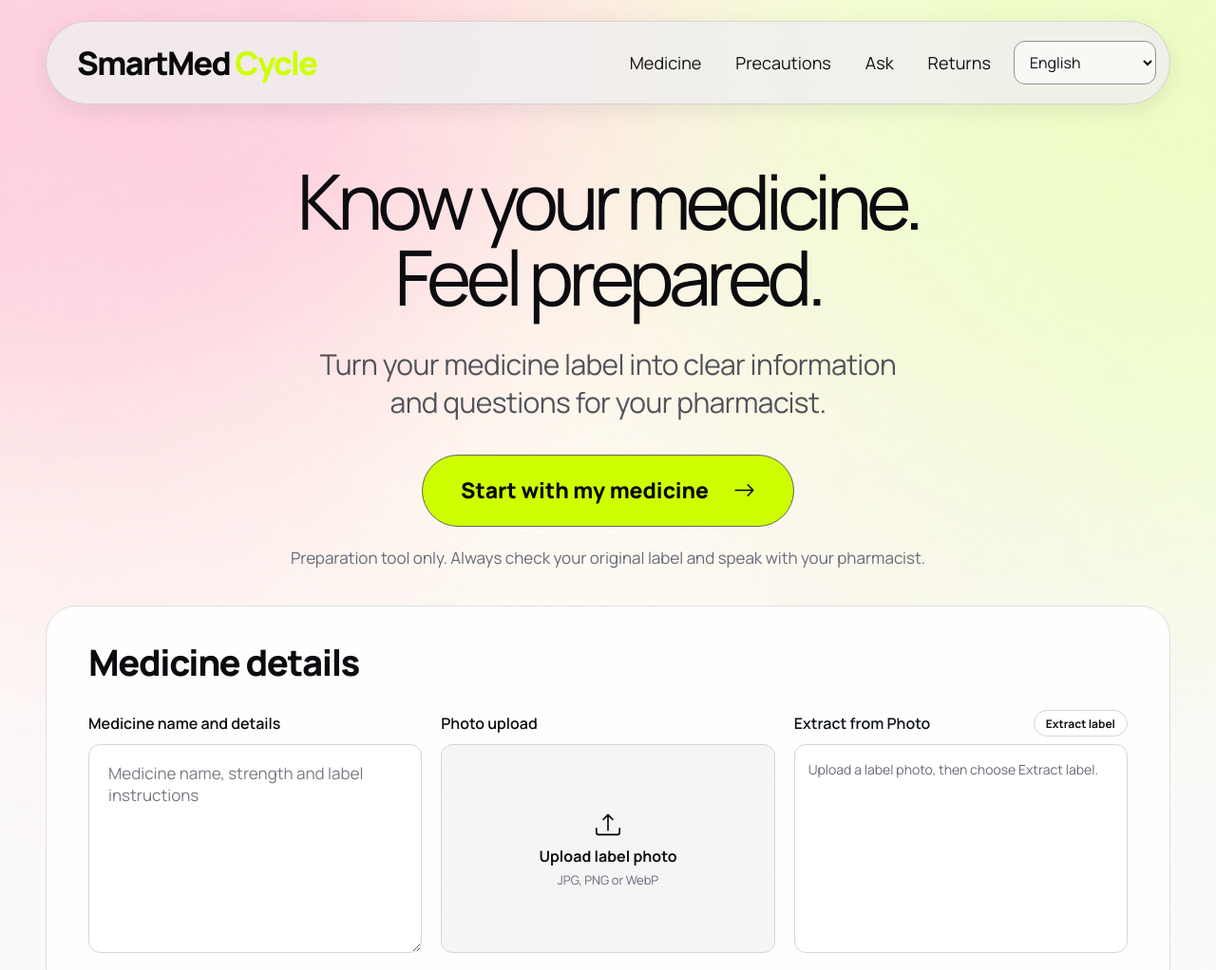
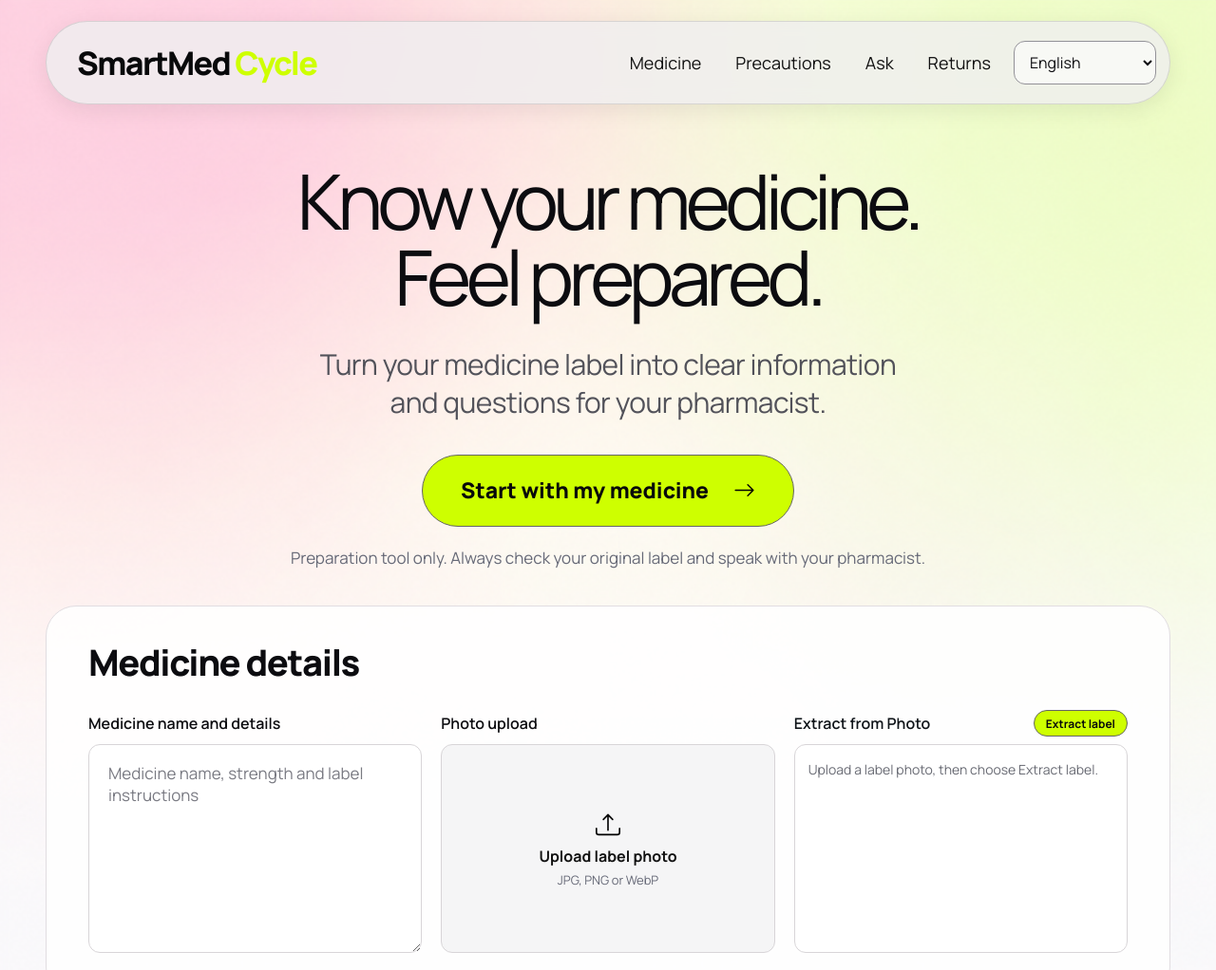
Before and after one commit to Keith1405/my-partyrock-app, a plain HTML site: page frontend/index.html in a window 1280 px wide. Shown: the top 1022 px of the page at 95% size. Drawn offline with Linux system fonts and the light colour scheme.

Commit message:
Update redesign.css

```diff
--- a/frontend/assets/redesign.css
+++ b/frontend/assets/redesign.css
@@ -29,7 +29,7 @@
 .section-intro{display:flex;align-items:center;justify-content:space-between;gap:24px;margin-bottom:16px}.eyebrow{font-size:12px;letter-spacing:2px;color:#666}.section-intro h2{font-size:32px;letter-spacing:-1px;font-weight:500;margin:8px 0}.section-intro button{display:flex;align-items:center;gap:20px;flex-shrink:0}.section-intro button img{width:20px}
 section.sec{background:transparent;border:0;border-top:1px solid var(--border);border-radius:0;padding:40px 0;margin-bottom:24px}
 section.sec>h2{font-size:32px;letter-spacing:-1px;font-weight:500;margin-bottom:12px}.sec-desc{max-width:100%;color:#555b64;font-size:16px}.sec-desc blockquote{border-color:#b5d930;color:#555b64}
-button{font-family:inherit;border-radius:99px;min-height:44px;padding:12px 22px}button:hover{filter:brightness(.96)}button.secondary{background:#fff;color:#111}
+button{font-family:inherit;border-radius:99px;min-height:44px;padding:12px 22px}button:hover{filter:brightness(.96)}button.secondary{background:var(--accent);color:#08090a;border:1px solid #656565;font-weight:700}
 :focus-visible{outline:3px solid #667f00!important;outline-offset:4px}
 textarea,select,input[type=text]{background:#fff;border-radius:12px;resize:vertical;min-height:44px}textarea.hinted{height:165px;line-height:1.5}
 .notice{background:#f4f5df;border:1px solid #dedfbd;color:#575a34;padding:14px 18px;font-size:14px}.notice.emergency{background:#ffe9ed;border-color:#edc9d0;color:#952337}
```
